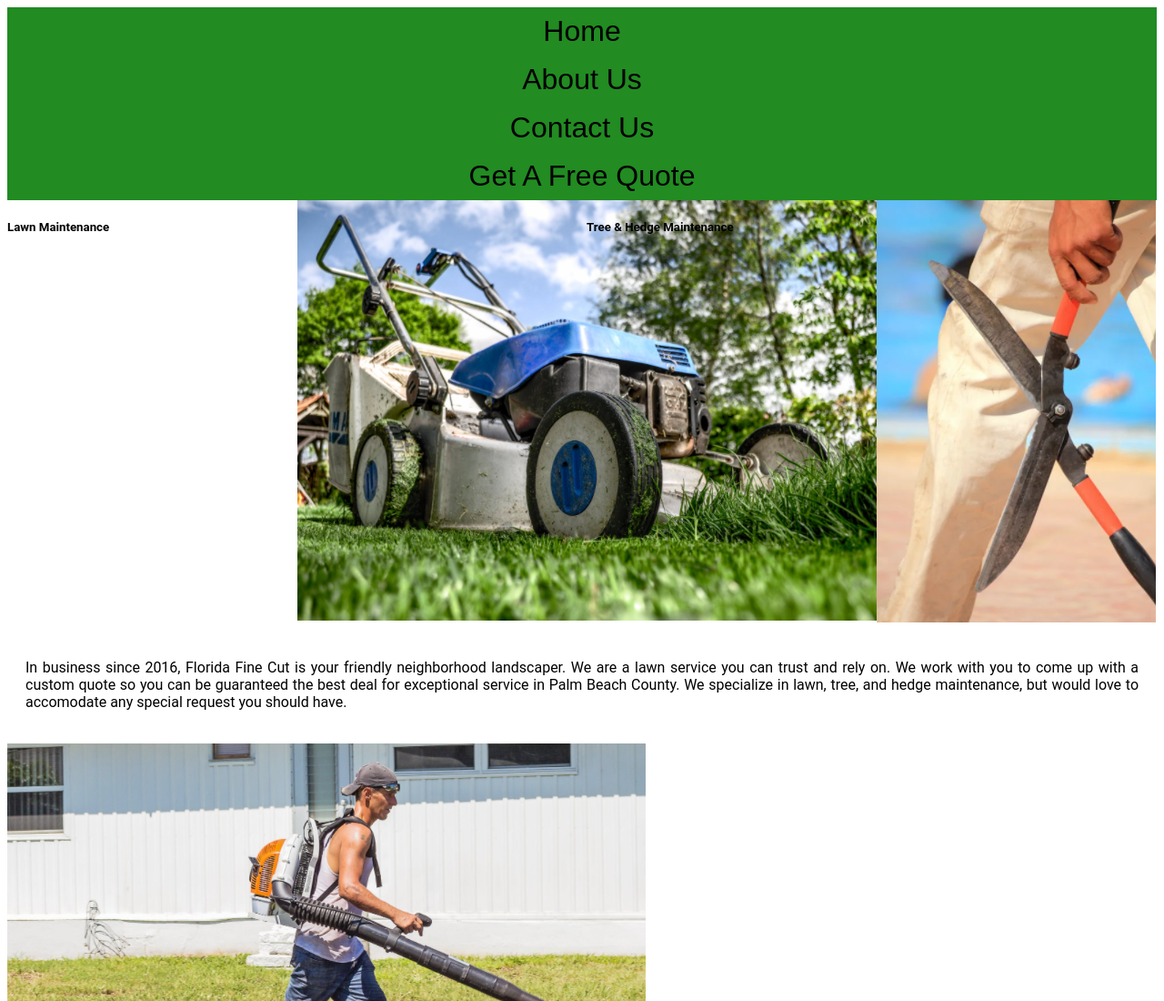
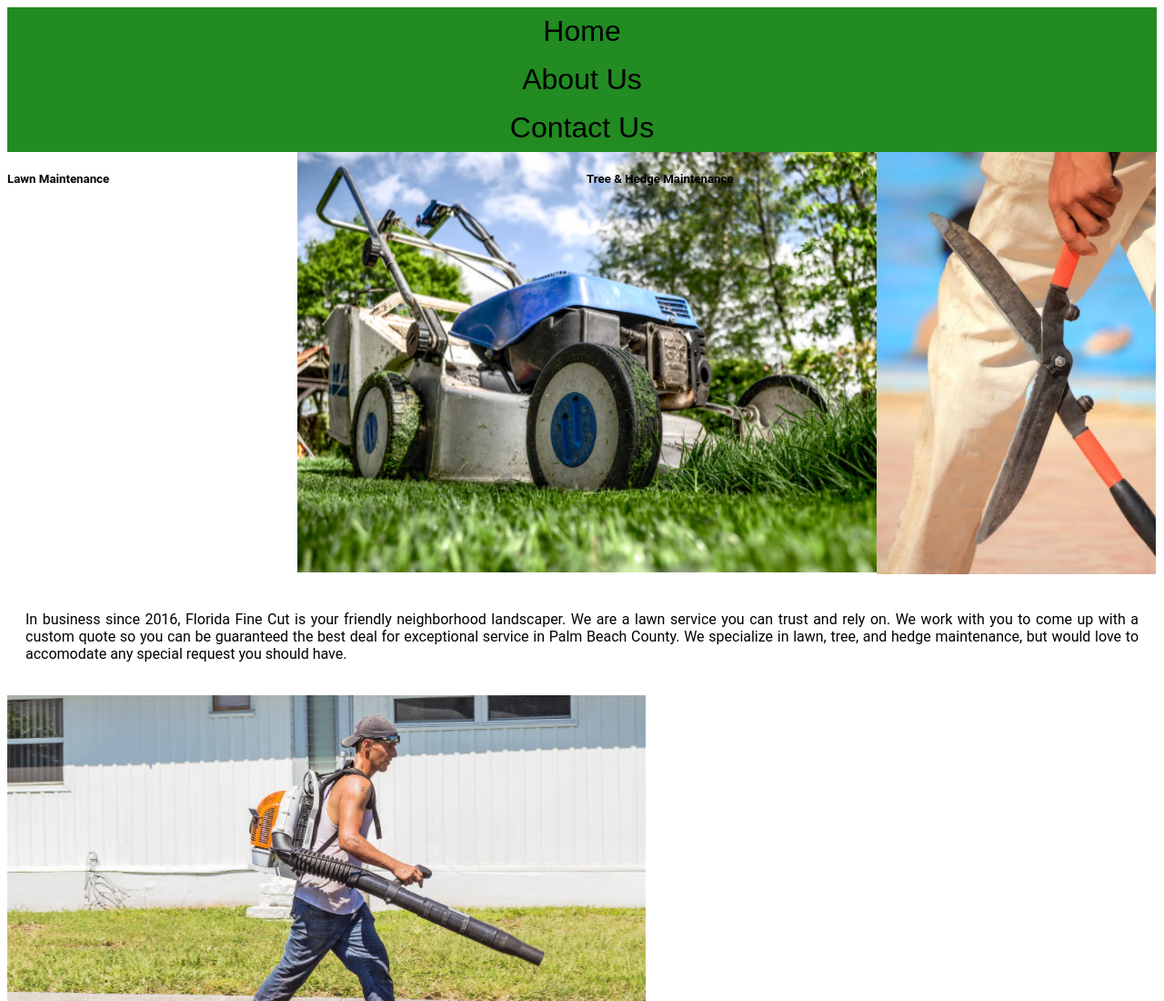
Before and after one commit to kwerty123/Project01, a plain HTML site: page about-us.html in a window 1280 px wide. Shown: the top 1100 px of the page at 91% size. Drawn offline with Linux system fonts and the light colour scheme.

Commit message:
removed get-a-free-quote-.html from navbar

```diff
--- a/about-us.html
+++ b/about-us.html
@@ -9,7 +9,6 @@
             <li><a href="index.html">Home</a></li>
             <li><a href="about-us.html">About Us</a></li>
             <li><a href="contact-us.html">Contact Us</a></li>
-            <li><a href="get-a-free-quote.html">Get A Free Quote</a></li>
         </ul>
 
         <div class="row">
```
